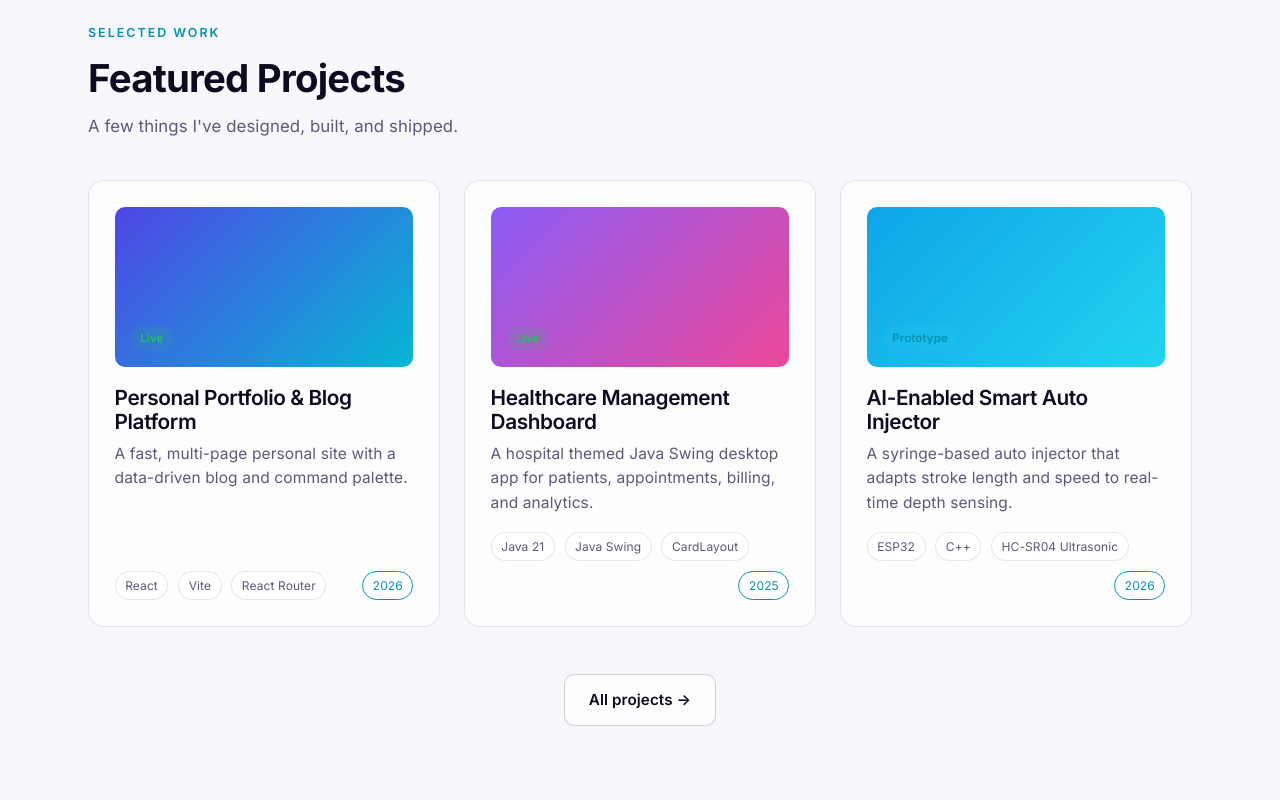
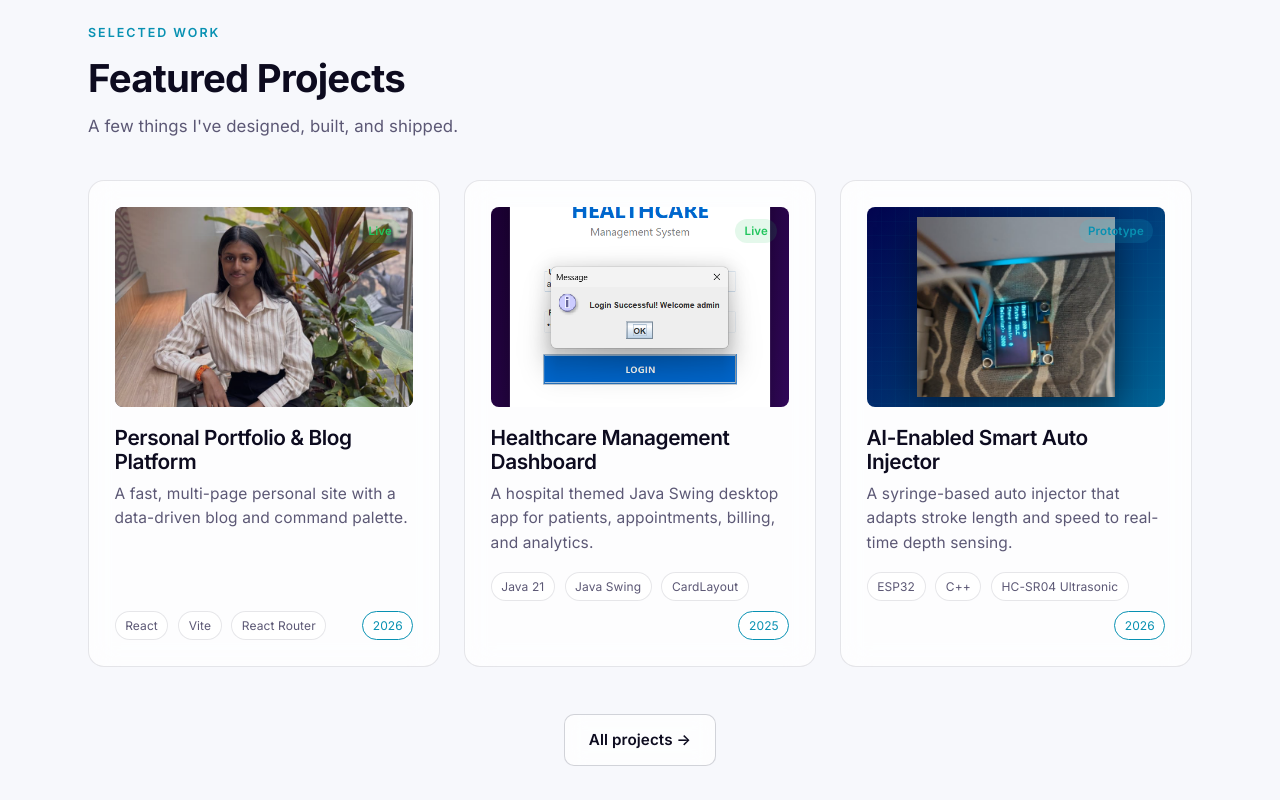
Before and after one commit to raksha-k-c/portfolio, a React (Vite) app: page / in a window 1280 px wide. Shown: the part 1120-1920 px from the top of the page. Built offline with nearby package versions, Linux system fonts and the light colour scheme.

Commit message:
ss section in projects

```diff
--- a/src/App.css
+++ b/src/App.css
@@ -623,3 +623,79 @@
 .center { text-align: center; }
 .mt-3 { margin-top: 3rem; }
 .cta-band { text-align: center; padding: 3.5rem; margin-top: 4rem; }
+/* ==========================================================================
+   DYNAMIC PROJECT VIEWPORT & PARALLAX HOVER CONTROLS
+   ========================================================================== */
+
+.premium-interactive-card {
+  perspective: 1000px;
+  transform-style: preserve-3d;
+  transition: border-color 0.3s ease, box-shadow 0.3s ease, transform 0.1s ease-out !important;
+}
+
+.project-viewport-container {
+  width: 100%;
+  height: 200px;
+  display: flex;
+  align-items: center;
+  justify-content: center;
+  position: relative;
+  overflow: hidden;
+  border-radius: 8px;
+  margin-bottom: 1.2rem;
+  transform-style: preserve-3d;
+}
+
+/* Distinct theme setups for each software project */
+.portfolio-bg { background: linear-gradient(135deg, #0d122b, #192247); }
+.dashboard-bg { background: linear-gradient(135deg, #1f013a, #350860); }
+.injector-bg { background: linear-gradient(135deg, #02034e, #006699); }
+
+/* Asset Layout and Dimension Locks */
+.project-viewport-visual {
+  height: 85%;
+  width: auto;
+  object-fit: contain;
+  pointer-events: none;
+  z-index: 2;
+  filter: drop-shadow(0px 10px 18px rgba(0,0,0,0.5));
+  transition: transform 0.1s ease-out;
+}
+
+.asset-avatar {
+  height: 100%;
+  width: 100%;
+  object-fit: cover;
+  opacity: 0.85;
+}
+
+.asset-ui-mock {
+  width: 88%;
+  height: auto;
+  border-radius: 6px;
+  border: 1px solid rgba(255, 255, 255, 0.08);
+}
+
+.asset-hardware-render {
+  height: 90%;
+  width: auto;
+}
+
+/* Background overlay grids and digital matrix wireframes */
+.grid-overlay-layer, .hardware-grid-layer {
+  position: absolute;
+  top: 0; left: 0; width: 100%; height: 100%;
+  background-image: linear-gradient(rgba(0, 255, 255, 0.02) 1px, transparent 1px),
+                    linear-gradient(90deg, rgba(0, 255, 255, 0.02) 1px, transparent 1px);
+  background-size: 14px 14px;
+  z-index: 1;
+}
+
+.radial-glow-layer {
+  position: absolute;
+  top: 50%; left: 50%;
+  width: 80%; height: 80%;
+  background: radial-gradient(circle, rgba(138, 43, 226, 0.3) 0%, transparent 70%);
+  transform: translate(-50%, -50%);
+  z-index: 1;
+}
--- a/src/components/cards.jsx
+++ b/src/components/cards.jsx
@@ -4,11 +4,54 @@ const statusClass = (s) =>
   ({ Live: 'status--live', 'In progress': 'status--progress', Prototype: 'status--prototype', Research: 'status--research' }[s] || 'status--research')
 
 export function ProjectCard({ project }) {
+
+  // Interactive 3D element matrix orientation computations
+  const handleMouseMove = (e) => {
+    const card = e.currentTarget
+    const box = card.getBoundingClientRect()
+    const x = (e.clientX - box.left) / box.width - 0.5
+    const y = (e.clientY - box.top) / box.height - 0.5
+
+    card.style.transform = `rotateY(${x * 12}deg) rotateX(${-y * 12}deg) scale(1.01)`
+
+    const visual = card.querySelector('.project-viewport-visual')
+    if (visual) {
+      visual.style.transform = `translateX(${x * 10}px) translateY(${y * 10}px) translateZ(15px)`
+    }
+  }
+
+  const handleMouseLeave = (e) => {
+    const card = e.currentTarget
+    card.style.transform = `rotateY(0deg) rotateX(0deg) scale(1)`
+
+    const visual = card.querySelector('.project-viewport-visual')
+    if (visual) {
+      visual.style.transform = `translateX(0px) translateY(0px) translateZ(0px)`
+    }
+  }
+
   return (
-    <Link to={`/projects/${project.slug}`} className="card tile reveal">
-      <div className={`tile__cover grad-cover ${project.cover}`}>
-        <span className={`status ${statusClass(project.status)}`}>{project.status}</span>
+    <Link
+      to={`/projects/${project.slug}`}
+      className="card tile reveal premium-interactive-card"
+      onMouseMove={handleMouseMove}
+      onMouseLeave={handleMouseLeave}
+    >
+      {/* Immersive Viewport Layout Container instead of abstract flat colors */}
+      <div className={`project-viewport-container ${project.bgClass || ''}`}>
+        <div className={project.layerClass || ''}></div>
+        {project.image && (
+          <img
+            src={project.image}
+            alt={project.title}
+            className={`project-viewport-visual ${project.imgClass || ''}`}
+          />
+        )}
+        <span className={`status ${statusClass(project.status)}`} style={{ position: 'absolute', top: '12px', right: '12px', zIndex: 10 }}>
+          {project.status}
+        </span>
       </div>
+
       <h3>{project.title}</h3>
       <p>{project.tagline}</p>
       <div className="tile__foot">
--- a/src/data/projects.js
+++ b/src/data/projects.js
@@ -1,3 +1,7 @@
+import hero3D from '../assets/hero-3d.png'
+import dashboardMock from '../assets/dashboard-mock.png'
+import injectorMock from '../assets/injector-mock.png'
+
 export const projects = [
   {
     slug: 'portfolio-website',
@@ -10,6 +14,11 @@ export const projects = [
     tech: ['React', 'Vite', 'React Router', 'Canvas', 'CSS'],
     tags: ['Web Development', 'Frontend'],
     links: { github: 'https://github.com/raksha-k-c/portfolio', demo: 'https://rakshakc.xyz' },
+    // Image visual styles mapping
+    image: hero3D,
+    bgClass: "portfolio-bg",
+    layerClass: "grid-overlay-layer",
+    imgClass: "asset-avatar",
     problem:
       'I needed a single home for my projects, writing, and learning journey that felt personal and premium rather than a cookie-cutter template, and that I could extend for years without friction.',
     solution:
@@ -40,6 +49,11 @@ export const projects = [
     tech: ['Java 21', 'Java Swing', 'CardLayout', 'Swing Charts'],
     tags: ['Healthcare', 'Java', 'Desktop Application'],
     links: { github: 'https://github.com/raksha-k-c/healthcare_analytics_dashboard', demo: '' },
+    // Image visual styles mapping
+    image: dashboardMock,
+    bgClass: "dashboard-bg",
+    layerClass: "radial-glow-layer",
+    imgClass: "asset-ui-mock",
     problem:
       'Small clinics and hospital teams often rely on scattered records for patients, doctors, appointments, billing, and pharmacy inventory, which makes day to day operations slow and error prone.',
     solution:
@@ -70,6 +84,11 @@ export const projects = [
     tech: ['ESP32', 'C++', 'HC-SR04 Ultrasonic', 'A4988 Stepper Driver', 'OLED'],
     tags: ['Embedded Systems', 'Medical Electronics'],
     links: { github: 'https://github.com/raksha-k-c/ai-enabled-smart-injector-prototype', demo: '' },
+    // Image visual styles mapping
+    image: injectorMock,
+    bgClass: "injector-bg",
+    layerClass: "hardware-grid-layer",
+    imgClass: "asset-hardware-render",
     problem:
       'Manual injections risk inconsistent depth, stroke length, and speed, which can affect dosing accuracy and patient comfort, especially outside controlled clinical settings.',
     solution:
--- a/src/pages/ProjectDetail.jsx
+++ b/src/pages/ProjectDetail.jsx
@@ -56,14 +56,6 @@ export default function ProjectDetail() {
       <Block title="Challenges">{project.challenges}</Block>
       <Block title="Lessons learned">{project.lessons}</Block>
 
-      <Block title="Screenshots">
-        <div className="grid grid--3">
-          {['grad-1', 'grad-3', 'grad-4'].map((g, i) => (
-            <div key={i} className={`grad-cover ${g}`} style={{ height: 140, borderRadius: 'var(--r-sm)' }} />
-          ))}
-        </div>
-        <p className="form-note">Placeholder previews that you can swap for real screenshots when ready.</p>
-      </Block>
 
       <div className="card cta-band reveal">
         <span className="eyebrow">Next project</span>
```
Also changed, not shown: src/assets/dashboard-mock.png (added), src/assets/injector-mock.png (added).
